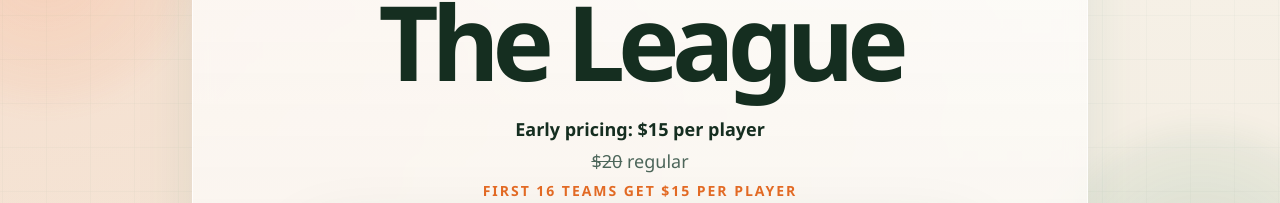
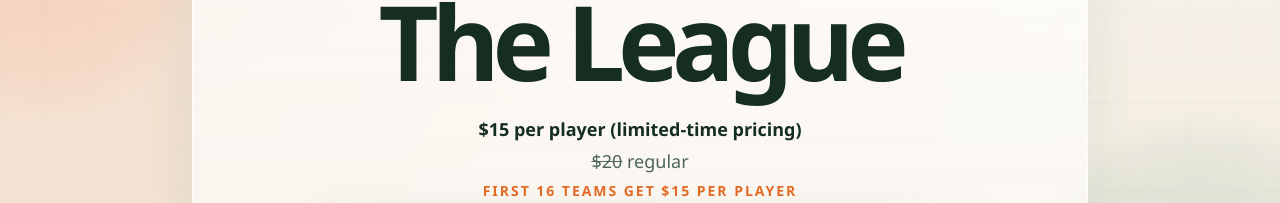
Before and after one commit to jays226/TheLeague, a Next.js app: page / in a window 1280 px wide. Shown: the part 276-479 px from the top of the page. Built offline with nearby package versions, Linux system fonts and the light colour scheme; no server answers; the database is empty.

Commit message:
Adjust hero pricing framing

```diff
--- a/app/page.tsx
+++ b/app/page.tsx
@@ -73,7 +73,7 @@ export default async function HomePage() {
                   {earlyPricingActive ? (
                     <>
                       <span className="block text-center font-semibold text-foreground">
-                        Early pricing: $15 per player
+                        $15 per player (limited-time pricing)
                       </span>
                       <span className="block text-center">
                         <span className="line-through">$20</span> regular
```
